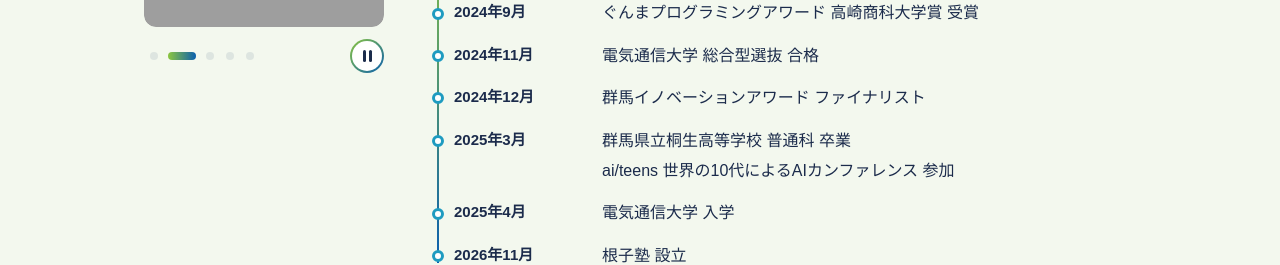
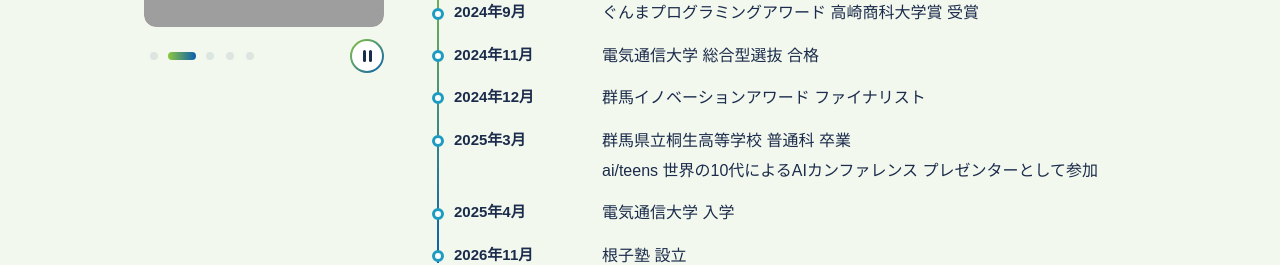
Before and after one commit to Yuta-Nekko/nekko-juku, a plain HTML site: page index.html in a window 1280 px wide. Shown: the part 7220-7485 px from the top of the page. Drawn offline with Linux system fonts and the light colour scheme; grey boxes are pictures that could not be loaded; a web font is replaced by a local one.

Commit message:
Update participation description for AI conference

```diff
--- a/index.html
+++ b/index.html
@@ -359,7 +359,7 @@
               <time>2025年3月</time>
               <p>
                 群馬県立桐生高等学校 普通科 卒業 <br>
-                ai/teens 世界の10代によるAIカンファレンス 参加
+                ai/teens 世界の10代によるAIカンファレンス プレゼンターとして参加
               </p>
             </li>
             <li>
```
